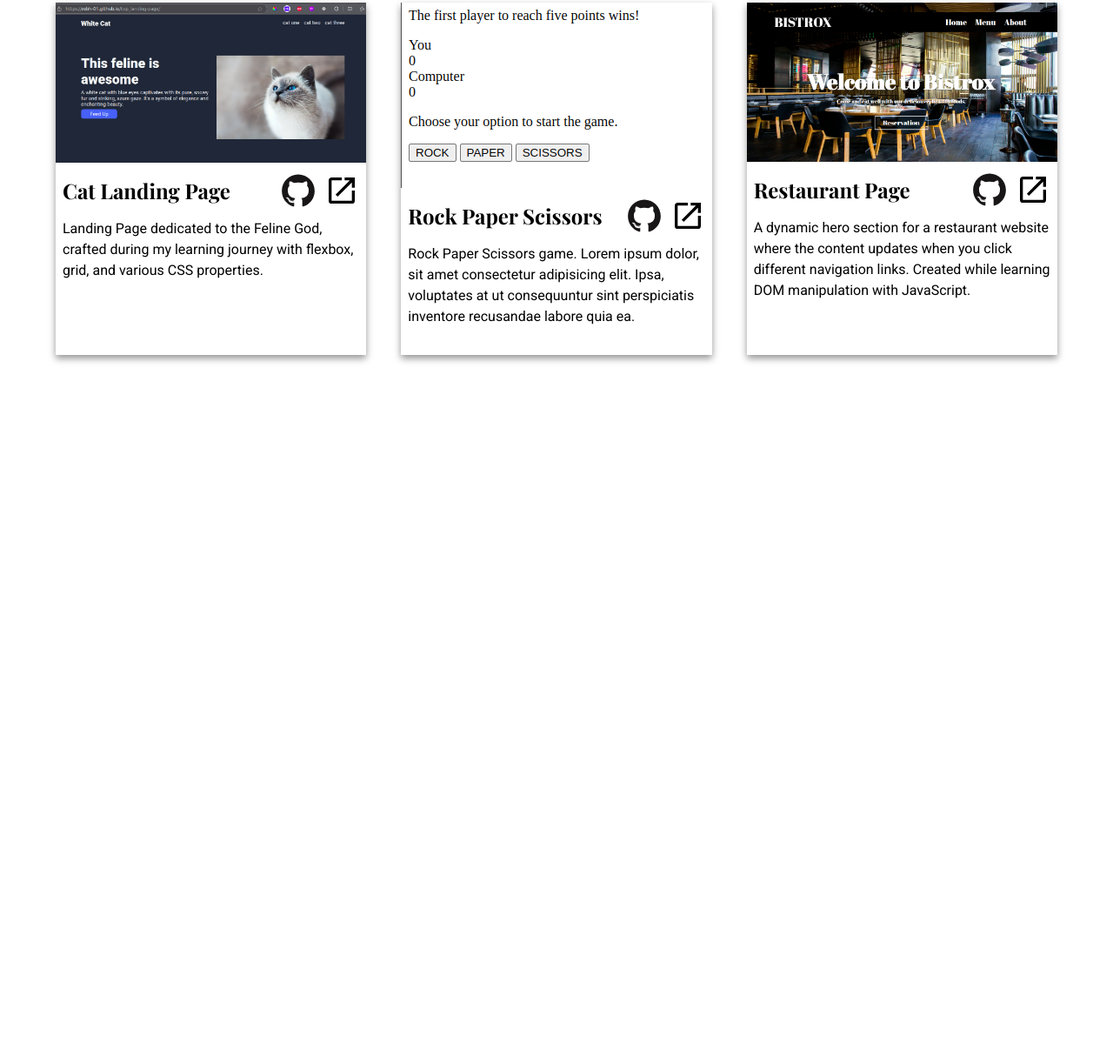
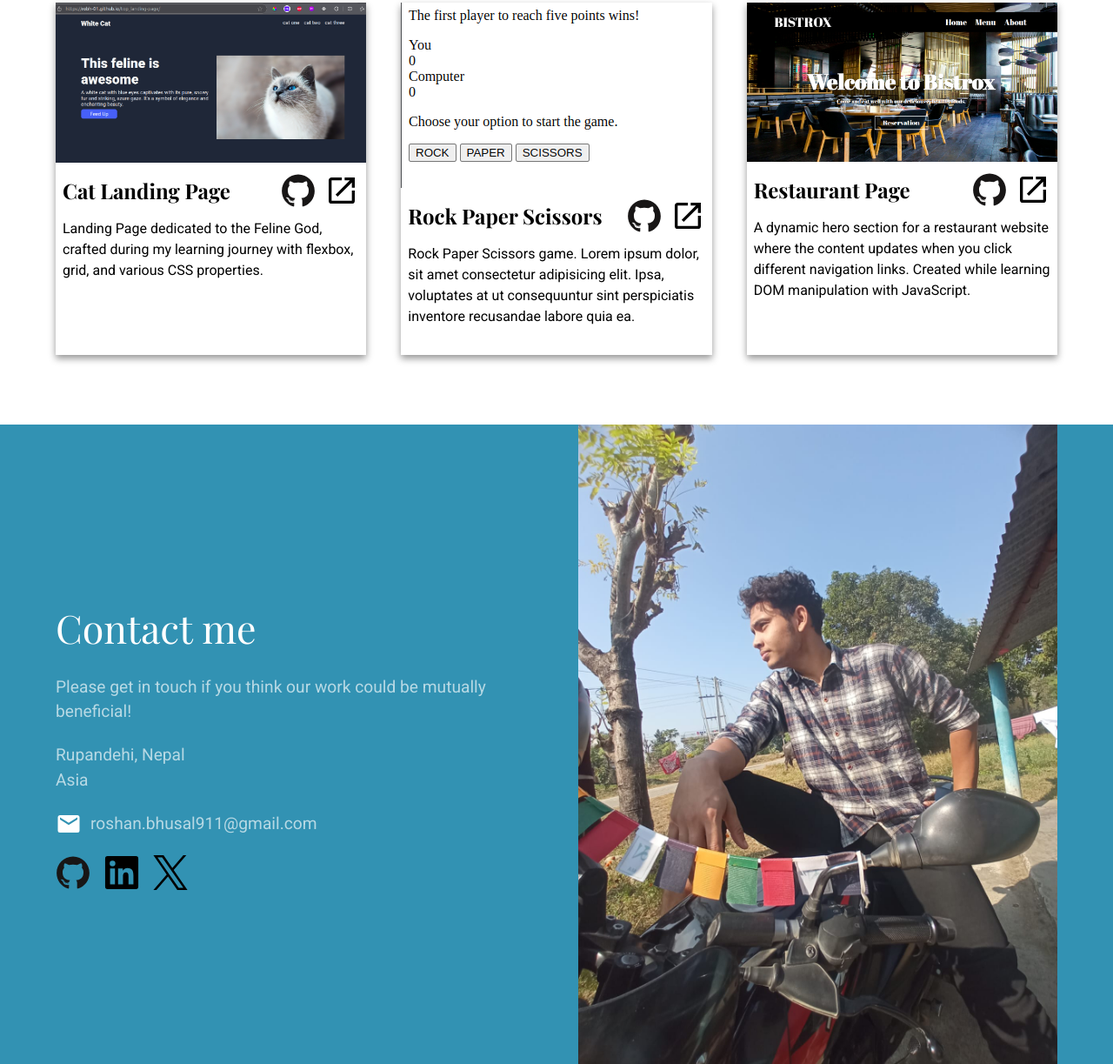
Before and after one commit to robh-01/top_portfolio, a plain HTML site: page index.html in a window 1280 px wide. Shown: the part 1075-2298 px from the top of the page at 87% size. Before the commit the page ends 1563 px from the top, so only its background shows below. Drawn offline with nearby package versions, Linux system fonts and the light colour scheme; a web font is replaced by a local one.

Commit message:
Complete the footer part

```diff
--- a/index.html
+++ b/index.html
@@ -260,5 +260,67 @@
         </section>
       </div>
     </main>
+
+    <footer class="footer">
+      <div class="container">
+        <div class="footer__text">
+          <h1 class="playfair-display footer__text__title">Contact me</h1>
+          <p class="footer__text__paragraph roboto">
+            Please get in touch if you think our work could be mutually
+            beneficial!
+          </p>
+          <p class="footer__text__paragraph roboto">
+            Rupandehi, Nepal <br />
+            Asia
+          </p>
+          <p class="footer__text__paragraph roboto">
+            <a
+              href="https://mail.google.com/mail/?view=cm&fs=1&to=roshan.bhusal911@gmail.com"
+              class="mail-info"
+              target="_blank"
+              ><img
+                class="email icon"
+                src="./icons/email.svg"
+                alt="email_logo"
+              />
+              <span>roshan.bhusal911@gmail.com</span></a
+            >
+          </p>
+          <div class="contact-links">
+            <a
+              href="https://github.com/robh-01"
+              class="contact-link"
+              target="_blank"
+              ><img
+                class="icon"
+                src="./icons/github_logo.svg"
+                alt="roshan bhusal github"
+            /></a>
+            <a
+              href="https://www.linkedin.com/in/roshan-bhusal-b150a4256/"
+              class="contact-link"
+              target="_blank"
+              ><img
+                class="icon"
+                src="./icons/linkedin_logo.svg"
+                alt="roshan bhusal linkedin"
+            /></a>
+            <a href="https://x.com/robh_01" class="contact-link" target="_blank"
+              ><img
+                class="icon"
+                src="./icons/X_logo.svg"
+                alt="roshan bhusal x (formerly twitter)"
+            /></a>
+          </div>
+        </div>
+
+        <div class="footer__image__wrapper">
+          <img
+            src="./Images/heroic-pose-in-bike.jpg"
+            alt="roshan bhusal giving heroic pose in a motorbike"
+          />
+        </div>
+      </div>
+    </footer>
   </body>
 </html>
--- a/style.css
+++ b/style.css
@@ -182,6 +182,46 @@ h6 {
   padding-inline: 0.5rem;
 }
 
+.footer {
+  background-color: #3292b3;
+}
+
+.footer__text {
+  padding-block: 3rem;
+}
+
+.footer__text__title {
+  color: white;
+  font-size: 2.8rem;
+  font-weight: 400;
+  text-align: center;
+}
+
+.footer__text__paragraph {
+  color: rgba(255, 255, 255, 0.651);
+  font-size: 1.2rem;
+  margin-block: 1.3rem;
+}
+
+.mail-info {
+  display: flex;
+  gap: 10px;
+  align-items: center;
+  color: inherit;
+  text-decoration: none;
+}
+
+.email.icon {
+  width: 30px;
+  display: inline-block;
+}
+
+.contact-links {
+  display: flex;
+  justify-content: center;
+  gap: 16px;
+}
+
 @media (min-width: 700px) {
   .hero {
     padding-block: 2rem;
@@ -223,6 +263,24 @@ h6 {
 
   .project__card {
     margin-bottom: 0;
+  }
+
+  .footer > .container {
+    display: flex;
+    align-items: center;
+    gap: 40px;
+  }
+
+  .footer__text__title {
+    text-align: left;
+  }
+
+  .footer__image__wrapper {
+    width: 50%;
+  }
+
+  .contact-links {
+    justify-content: flex-start;
   }
 }
 
```
